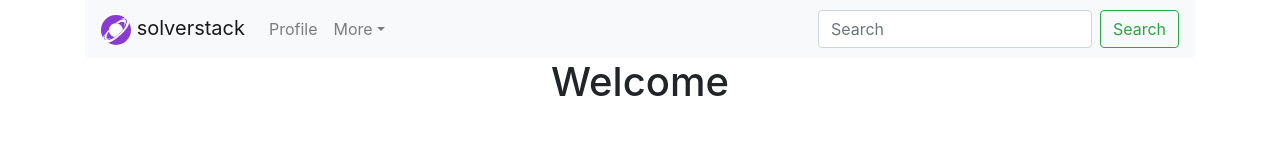
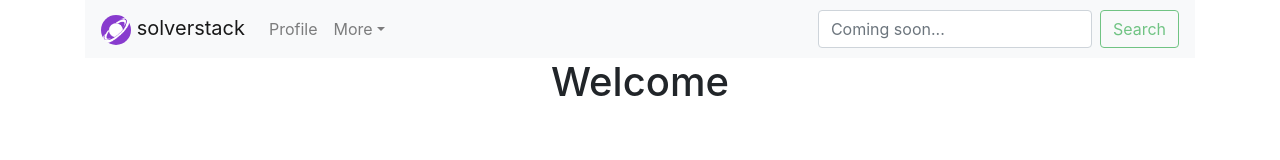
Before and after one commit to andromia/cvrp-client, a Next.js app: page / in a window 1280 px wide. Shown: the top 160 px of the page. Built offline with nearby package versions, Linux system fonts and the light colour scheme.

Commit message:
disabled search in CustomNav.tsx

```diff
--- a/components/common/CustomNav.tsx
+++ b/components/common/CustomNav.tsx
@@ -26,8 +26,8 @@ const CustomNav = () => {
                 </NavDropdown>
                 </Nav>
                 <Form inline>
-                <FormControl type="text" placeholder="Search" className="mr-sm-2" />
-                <Button variant="outline-success">Search</Button>
+                <FormControl type="text" placeholder="Coming soon..." className="mr-sm-2" />
+                <Button variant="outline-success" disabled>Search</Button>
                 </Form>
             </Navbar.Collapse>
         </Navbar>
```
